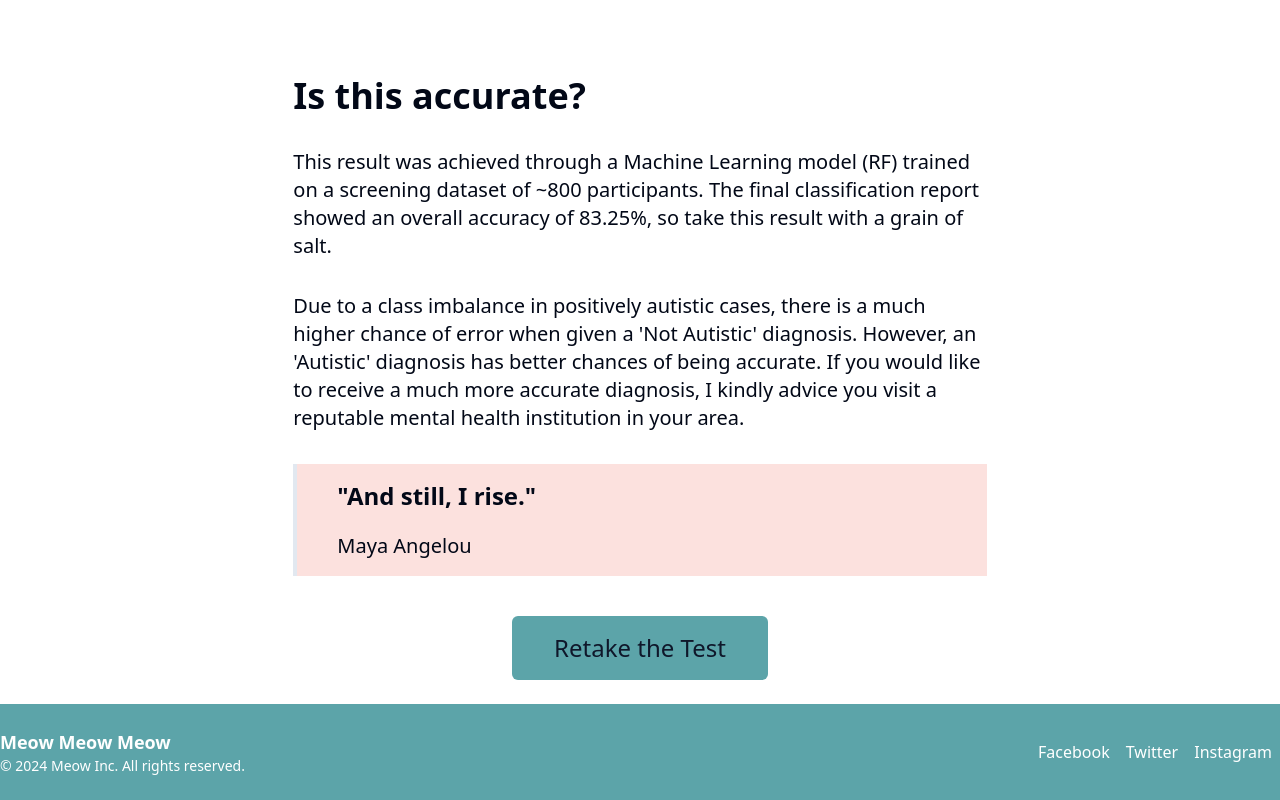
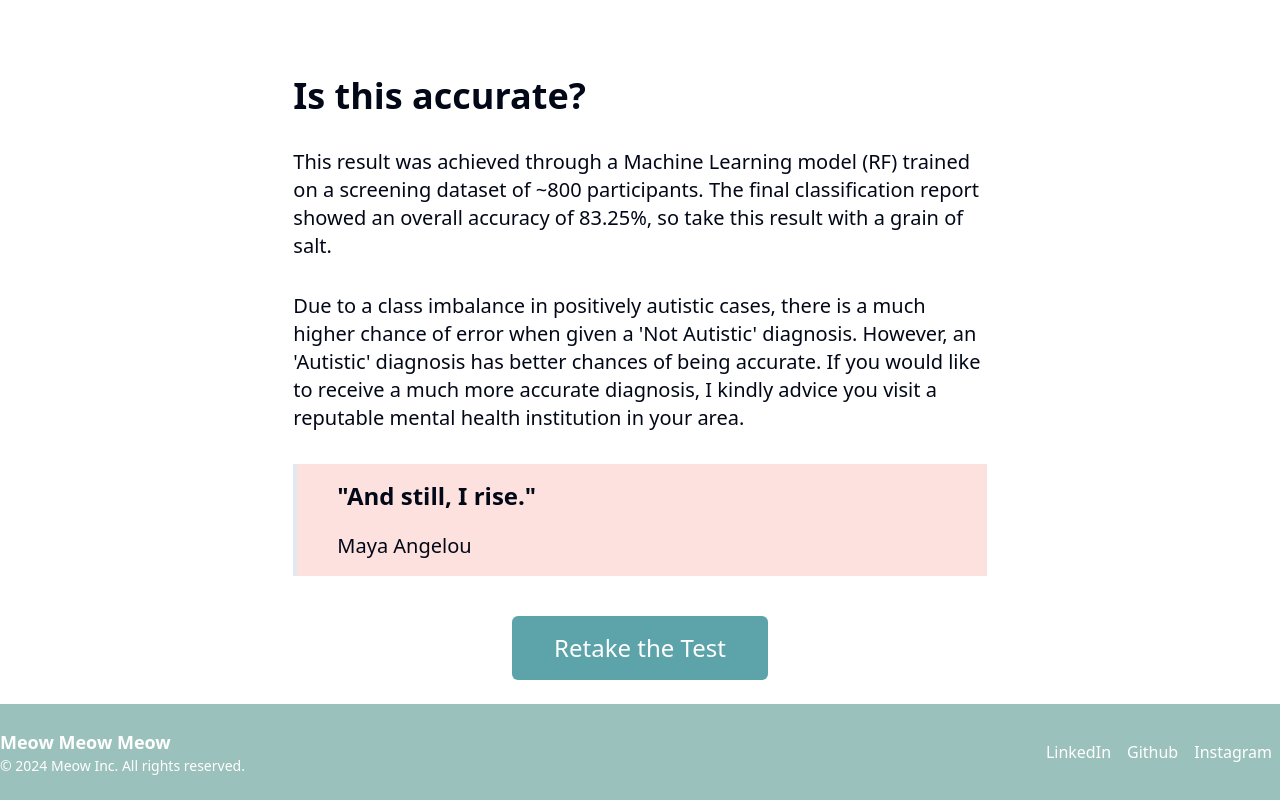
Before and after one commit to coderman400/autism-prediction, a React (Vite) app in the folder frontend/: page /result in a window 1280 px wide. Shown: the part 910-1710 px from the top of the page. Built offline with nearby package versions, Linux system fonts and the light colour scheme.

Commit message:
touch up ui and colors

```diff
--- a/frontend/src/components/Footer.jsx
+++ b/frontend/src/components/Footer.jsx
@@ -2,7 +2,7 @@ import React from 'react';
 
 const Footer = () => {
   return (
-    <footer className="bg-secondary text-white py-6 mt-6">
+    <footer className="bg-muted text-white py-6 mt-6">
       <div className="container mx-auto flex flex-col md:flex-row justify-between items-center">
         <div className="text-center md:text-left">
           <p className="text-lg font-semibold">Meow Meow Meow</p>
@@ -10,21 +10,21 @@ const Footer = () => {
         </div>
         <div className="mt-4 md:mt-0">
           <a
-            href="#"
+            href="https://www.linkedin.com/in/arvind-babu-538186260/"
             className="text-white hover:text-saffron mx-2"
-            aria-label="Facebook"
+            aria-label="LinkedIn"
           >
-            Facebook
+            LinkedIn
           </a>
           <a
-            href="#"
+            href="https://github.com/coderman400"
             className="text-white hover:text-saffron mx-2"
-            aria-label="Twitter"
+            aria-label="Github"
           >
-            Twitter
+            Github
           </a>
           <a
-            href="#"
+            href="https://www.instagram.com/arvindd.xd/"
             className="text-white hover:text-saffron mx-2"
             aria-label="Instagram"
           >
--- a/frontend/src/components/Navbar.jsx
+++ b/frontend/src/components/Navbar.jsx
@@ -11,7 +11,7 @@ const Navbar = () => {
 
       <div className="flex items-center">
         <a
-          href="https://github.com/your-username"
+          href="https://github.com/coderman400/autism-prediction"
           target="_blank"
           rel="noopener noreferrer"
           className=""
--- a/frontend/src/pages/Result.jsx
+++ b/frontend/src/pages/Result.jsx
@@ -1,4 +1,4 @@
-import React from "react";
+import React, {useEffect} from "react";
 import ResultSection from "@/components/ResultSection";
 import Emphasize from "@/components/Emphasize";
 import { Button } from "@/components/ui/button";
@@ -69,6 +69,10 @@ const Result = () => {
     }else{
         content = notAutisticContent
     }
+    useEffect(() => {
+        window.scrollTo(0, 0);
+      }, []);
+
   return (
     <div className="min-h-[90vh] flex flex-col w-full items-center">
       <ResultSection autistic={autistic}/>
--- a/frontend/tailwind.config.js
+++ b/frontend/tailwind.config.js
@@ -29,10 +29,10 @@ export default {
   			},
   			secondary: {
   				DEFAULT: '#5CA4A9',
-  				foreground: 'hsl(var(--secondary-foreground))'
+  				foreground: 'white'
   			},
   			muted: {
-  				DEFAULT: 'hsl(var(--muted))',
+  				DEFAULT: '#9BC1BC',
   				foreground: 'hsl(var(--muted-foreground))'
   			},
   			accent: {
```
